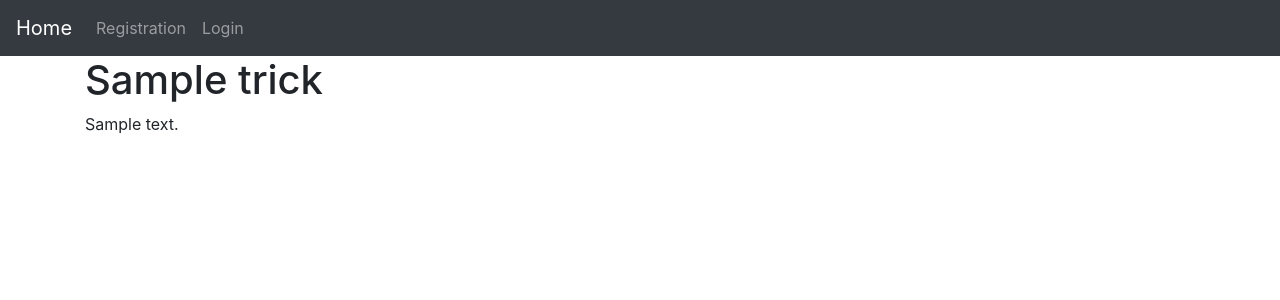
After one commit to damientabet/SnowTricks, a Symfony app: template templates/trick/show.html.twig in a window 1280 px wide. The commit adds this page. Shown: the top 300 px of the page. Run offline with Twig, Linux system fonts and the light colour scheme; the template is opened without the code that fills it: most values are stand-ins (such as "Sample title", 1, 10 or a date in 2020); some libraries are stand-ins or nearby versions.

Commit message:
Create trick view template

```diff
--- a/templates/trick/index.html.twig
+++ b/templates/trick/index.html.twig
@@ -18,6 +18,7 @@
                 <th scope="row">{{ trick.id }}</th>
                 <td>{{ trick.name }}</td>
                 <td>{{ trick.description }}</td>
+                <td><a href="{{ path('trick.show', {'id': trick.id, slug: trick.slug}) }}" class="btn btn-secondary">Show</a></td>
             </tr>
             {% endfor %}
             </tbody>
--- /dev/null
+++ b/templates/trick/show.html.twig
@@ -0,0 +1,8 @@
+{% extends 'base.html.twig' %}
+
+{% block body %}
+    <div class="container">
+        <h1>{{ trick.name }}</h1>
+        <p>{{ trick.description }}</p>
+    </div>
+{% endblock %}
--- a/templates/user/my-profile.html.twig
+++ b/templates/user/my-profile.html.twig
@@ -5,6 +5,7 @@
         <h1>Page de profil</h1>
         <ul>
             <li><a href="{{ path('trick.index') }}">Les figures</a></li>
+            <li><a href="{{ path('trick.add') }}">Ajouter les figures</a></li>
         </ul>
     </div>
 {% endblock %}
```
Also changed, not shown: src/Controller/TrickController.php (+18 -0 lines).
